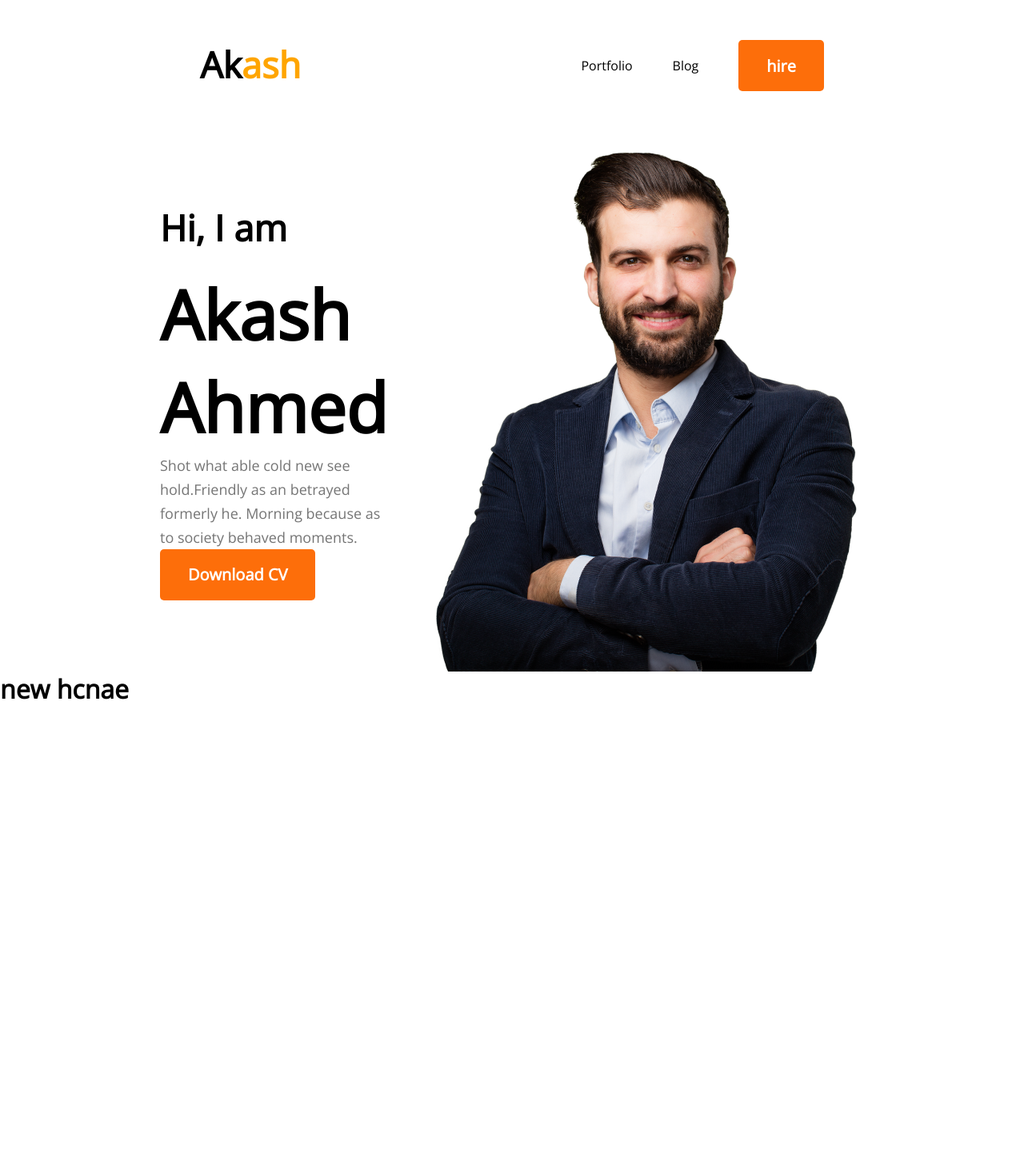
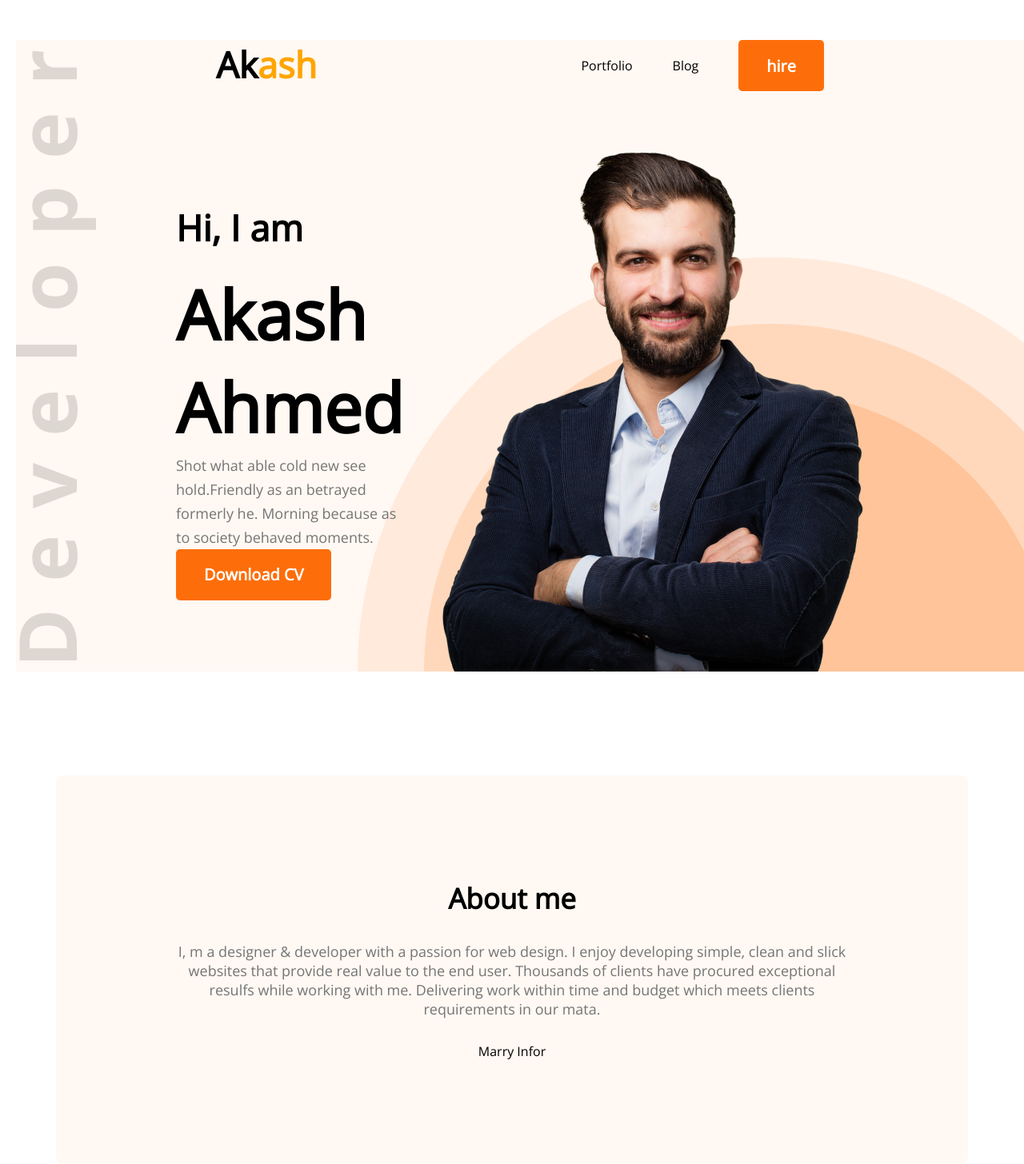
Before and after one commit to douiux/Developer-Protfolio, a plain HTML site: page index.html in a window 1280 px wide. Shown: the whole page at 80% size. Before the commit the page ends 883 px from the top, so only its background shows below. Drawn offline with nearby package versions, Linux system fonts and the light colour scheme.

Commit message:
new data

```diff
--- a/index.html
+++ b/index.html
@@ -14,7 +14,7 @@
     />
   </head>
   <body>
-    <header>
+    <header class="header">
       <nav>
         <h2 class="nav-title">Ak<span class="text-primary">ash</span></h2>
         <ul>
@@ -36,9 +36,25 @@
         </div>
         <img src="/images/hardy.png" alt="" />
       </div>
-      <h1>new hcnae</h1>
     </header>
-    <main></main>
+    <main>
+      <section class="about">
+        <h3 class="section-title">About me</h3>
+        <p class="about-description">
+          I, m a designer & developer with a passion for web design. I enjoy
+          developing simple, clean and slick websites that provide real value to
+          the end user. Thousands of clients have procured exceptional resulfs
+          while working with me. Delivering work within time and budget which
+          meets clients requirements in our mata.
+        </p>
+        <tr>
+          <td>Marry</td>
+          <td> Infor</td>
+          <td></td>
+          <td></td>
+        </tr>
+      </section>
+    </main>
     <footer></footer>
   </body>
 </html>
--- a/portfolio.css
+++ b/portfolio.css
@@ -6,6 +6,13 @@
   color: orange;
 }
 /* header and navigation style */
+.header {
+  background: #fff8f3;
+  background-image: url("/images/header_bg.png"), url("/images/developer.png");
+  background-repeat: no-repeat;
+  background-position: bottom right, left;
+  margin-left: 20px;
+}
 nav {
   display: flex;
   justify-content: space-between;
@@ -55,3 +62,30 @@ nav li {
   line-height: 30px;
   color: #757575;
 }
+/* main section */
+main {
+  max-width: 1140px;
+  margin: 0 auto;
+}
+/* about section */
+.about {
+  margin-top: 130px;
+  background: #fff8f3;
+  border-radius: 10px;
+  padding: 130px 150px;
+  text-align: center;
+}
+.section-title {
+
+  font-family: "Open Sans";
+  font-style: normal;
+  margin-bottom: 30px;
+  font-weight: 700;
+  font-size: 35px;
+  line-height: 48px;
+}
+.about-description {
+  color: #757575;
+  font-size: 18px;
+  margin-bottom: 30px;
+}
```
